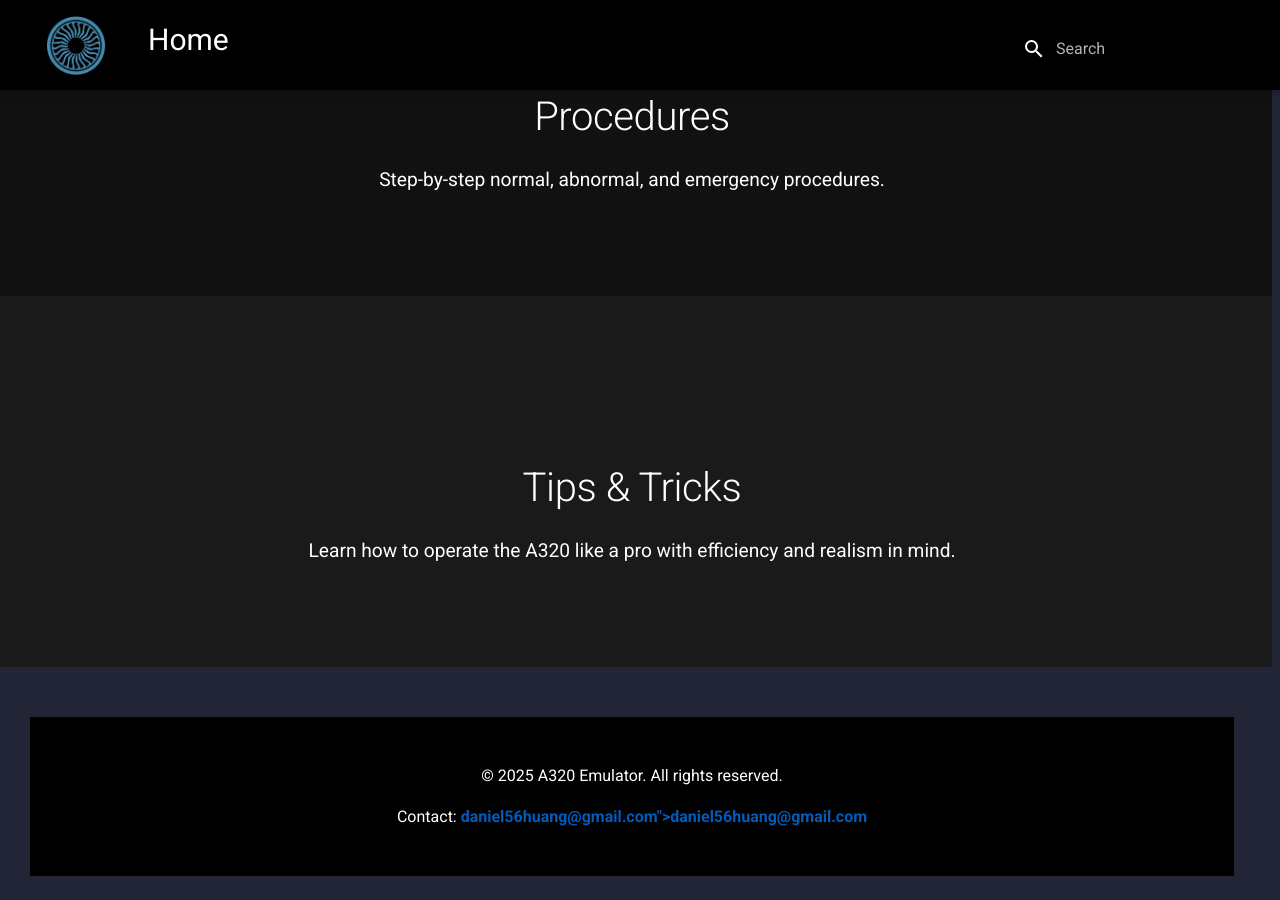
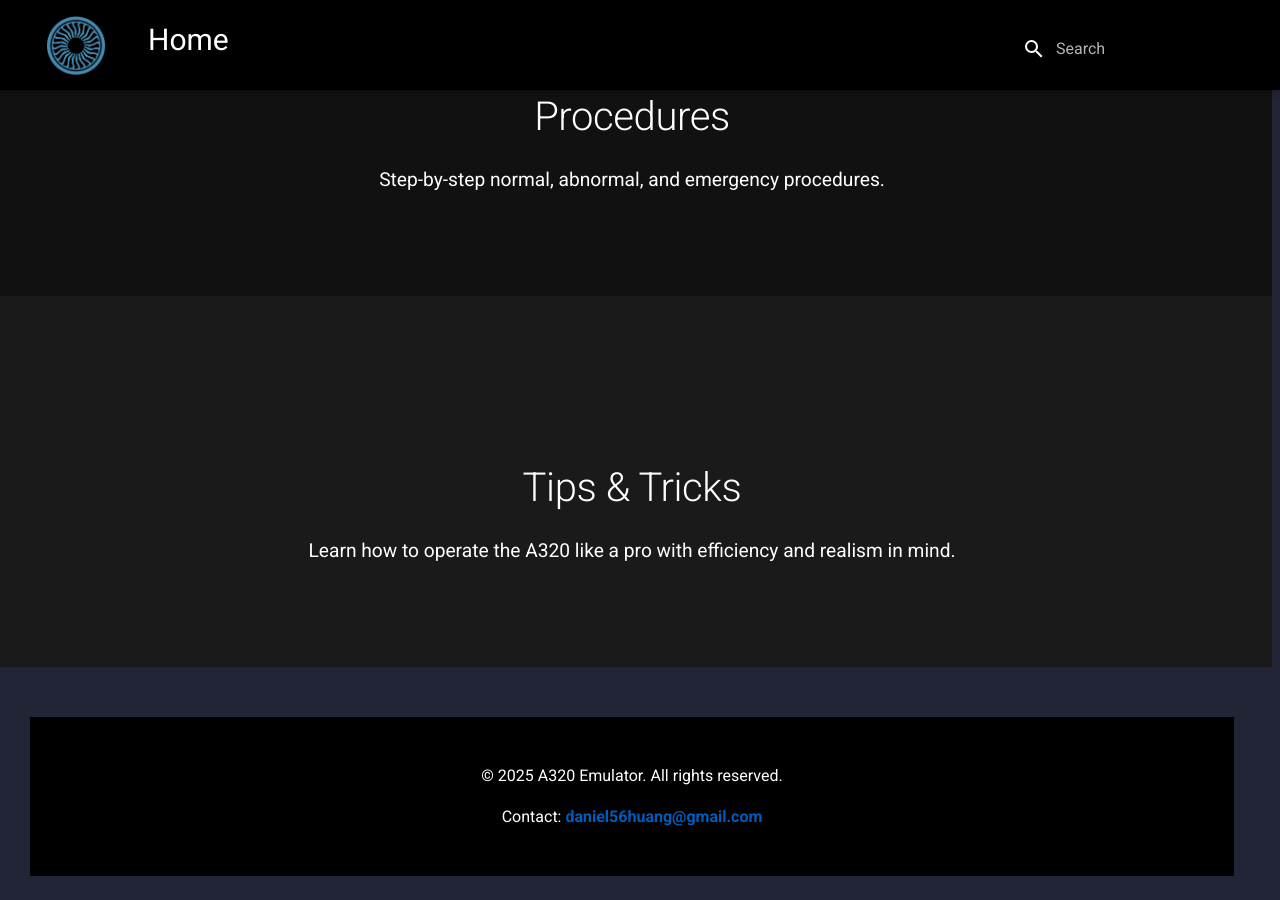
Before and after one commit to danhuaflx-56/A320-emulator, an MkDocs documentation site: the page built from docs/index.md, in a window 1280 px wide and 900 px high, scrolled down 1405 px. Built offline with MkDocs 1.6.1 and Material for MkDocs 9.7.7, drawn with Linux system fonts in a browser that asks for light colours.

Commit message:
Update index.md

```diff
--- a/docs/index.md
+++ b/docs/index.md
@@ -97,6 +97,6 @@
 <div class="footer-banner" style="width: 100%; position: relative;">
   <div class="footer-content" style="max-width:1000px; margin:0 auto; padding:10px 20px;">
     <p>© 2025 A320 Emulator. All rights reserved.</p>
-    <p>Contact: <a href="mailto:daniel56huang@gmail.com">daniel56huang@gmail.com">daniel56huang@gmail.com</a></p>
+    <p>Contact: <a href="mailto:daniel56huang@gmail.com">daniel56huang@gmail.com</a></p>
   </div>
 </div>
```
